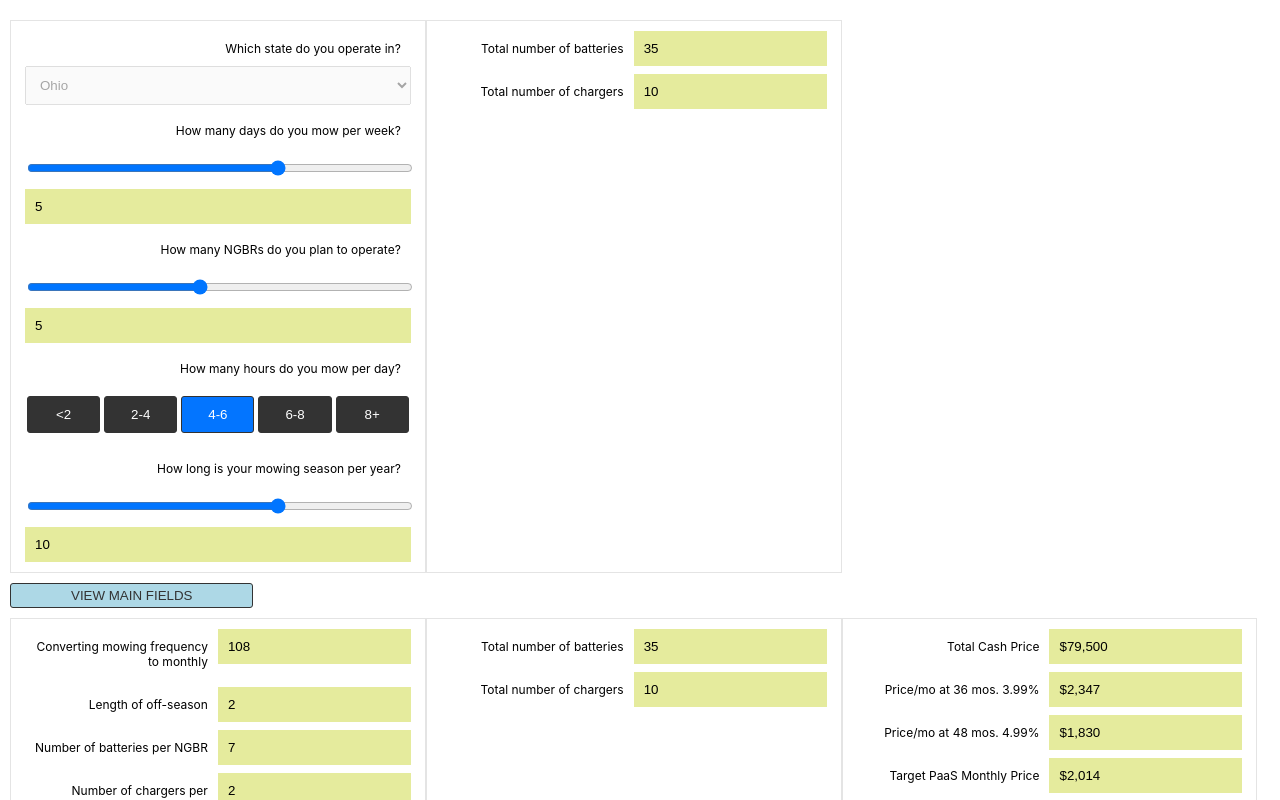
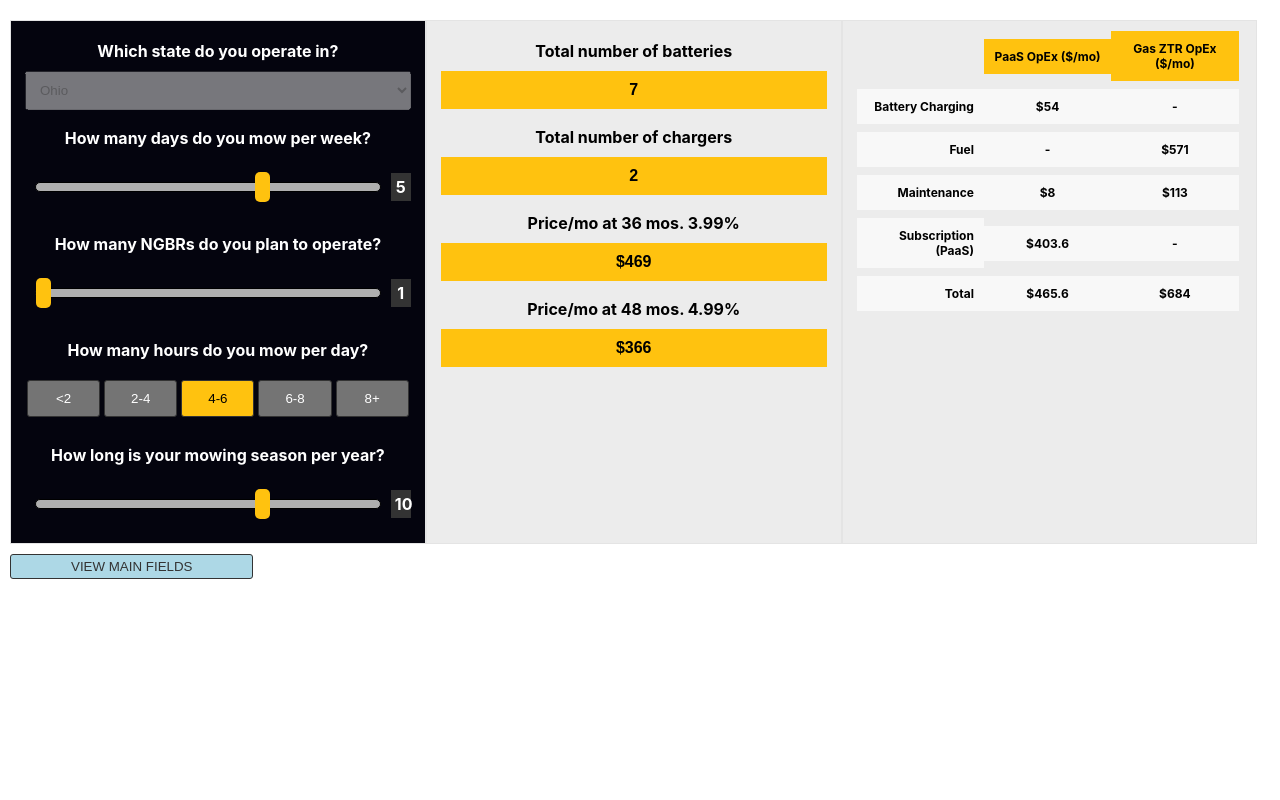
Before and after one commit to theckeler/dewalt-builds, a React (Create React App) app: page / in a window 1280 px wide. Shown: the top 800 px of the page. Built offline with nearby package versions, Linux system fonts and the light colour scheme; no server answers.

Commit message:
adding final outputs

```diff
--- a/src/App.js
+++ b/src/App.js
@@ -62,7 +62,7 @@ function App() {
   const [customerInputs, setCustomerInputs] = useState({
     location: "OH", // Geography / location
     daysMowedPerWeek: 5, // Days mowed per week
-    numberNGBRUnits: 5, // # Number of NGBR units
+    numberNGBRUnits: 1, // # Number of NGBR units
     mowingHours: 5, //    [HELPER] Mowing hours for calculation,
     lengthMowingSeason: 10, // Length of mowing season
   });
@@ -222,8 +222,8 @@ function App() {
 
   return (
     <div className="App">
-      <form>
-        <ul>
+      <form className="main">
+        <ul className="inputs">
           <li className="column">
             <span>
               <label id="location">Which state do you operate in?</label>
@@ -291,13 +291,13 @@ function App() {
               </select>
             </span>
           </li>
-          <li className="column">
+          <li className="column range">
             <span>
               <label id="daysMowedPerWeek">
                 How many days do you mow per week?
               </label>
             </span>
-            <span>
+            <span className="input">
               <input
                 type="range"
                 min="1"
@@ -308,16 +308,16 @@ function App() {
                 onChange={handleChange}
                 htmlFor="daysMowedPerWeek"
               />
-              <input value={customerInputs.daysMowedPerWeek} readOnly />
+              <span>{customerInputs.daysMowedPerWeek}</span>
             </span>
           </li>
-          <li className="column">
+          <li className="column range">
             <span>
               <label id="numberNGBRUnits">
                 How many NGBRs do you plan to operate?
               </label>
             </span>
-            <span>
+            <span className="input">
               <input
                 type="range"
                 min="1"
@@ -328,7 +328,7 @@ function App() {
                 onChange={handleChange}
                 htmlFor="numberNGBRUnits"
               />
-              <input value={customerInputs.numberNGBRUnits} readOnly />
+              <span>{customerInputs.numberNGBRUnits}</span>
             </span>
           </li>
           <li className="column">
@@ -401,13 +401,13 @@ function App() {
               </ul>
             </span>
           </li>
-          <li className="column">
+          <li className="column range">
             <span>
               <label id="lengthMowingSeason">
                 How long is your mowing season per year?
               </label>
             </span>
-            <span>
+            <span className="input">
               <input
                 type="range"
                 min="6"
@@ -418,13 +418,13 @@ function App() {
                 onChange={handleChange}
                 htmlFor="lengthMowingSeason"
               />
-              <input value={customerInputs.lengthMowingSeason} readOnly />
+              <span>{customerInputs.lengthMowingSeason}</span>
             </span>
           </li>
         </ul>
 
-        <ul>
-          <li>
+        <ul className="outputs">
+          <li className="column">
             <span>
               <label>Total number of batteries</label>
             </span>
@@ -432,7 +432,7 @@ function App() {
               <input id="" value={requiredEquipment.totalBateries} readOnly />
             </span>
           </li>
-          <li>
+          <li className="column">
             <span>
               <label>Total number of chargers</label>
             </span>
@@ -440,12 +440,106 @@ function App() {
               <input id="" value={requiredEquipment.totalChargers} readOnly />
             </span>
           </li>
+          <li className="column">
+            <span>
+              <label>Price/mo at 36 mos. 3.99%</label>
+            </span>
+            <span>
+              <input
+                id=""
+                value={"$" + dollarUSLocale.format(pricing.priceMo36)}
+                readOnly
+              />
+            </span>
+          </li>
+          <li className="column">
+            <span>
+              <label>Price/mo at 48 mos. 4.99%</label>
+            </span>
+            <span>
+              <input
+                id=""
+                value={"$" + dollarUSLocale.format(pricing.priceMo48)}
+                readOnly
+              />
+            </span>
+          </li>
+        </ul>
+
+        <ul className="outputs three">
+          <li>
+            <span></span>
+            <span className="bg-yellow">PaaS OpEx ($/mo)</span>
+            <span className="bg-yellow">Gas ZTR OpEx ($/mo)</span>
+          </li>
+          <li>
+            <span>Battery Charging</span>
+            <span>
+              {"$" +
+                dollarUSLocale.format(
+                  monthlyPaaSPowerCostNGBR * customerInputs.numberNGBRUnits
+                )}
+            </span>
+            <span>-</span>
+          </li>
+          <li>
+            <span>Fuel</span>
+            <span>-</span>
+            <span>
+              {"$" +
+                dollarUSLocale.format(
+                  monthlyFuelCostPerZTR * customerInputs.numberNGBRUnits
+                )}
+            </span>
+          </li>
+          <li>
+            <span>Maintenance</span>
+            <span>
+              {"$" +
+                dollarUSLocale.format(
+                  monthlyMaintenanceCostPerNGBR * customerInputs.numberNGBRUnits
+                )}
+            </span>
+            <span>
+              {"$" +
+                dollarUSLocale.format(
+                  monthlyMaintenanceCostPerZTR * customerInputs.numberNGBRUnits
+                )}
+            </span>
+          </li>
+          <li>
+            <span>Subscription (PaaS)</span>
+            <span>
+              {"$" + dollarUSLocale.format(pricing.targetPaasMonthlyPrice)}
+            </span>
+            <span>-</span>
+          </li>
+          <li>
+            <span>Total</span>
+            <span>
+              {"$" +
+                dollarUSLocale.format(
+                  monthlyPaaSPowerCostNGBR * customerInputs.numberNGBRUnits +
+                    monthlyMaintenanceCostPerNGBR *
+                      customerInputs.numberNGBRUnits +
+                    pricing.targetPaasMonthlyPrice
+                )}
+            </span>
+            <span>
+              {"$" +
+                dollarUSLocale.format(
+                  monthlyFuelCostPerZTR * customerInputs.numberNGBRUnits +
+                    monthlyMaintenanceCostPerZTR *
+                      customerInputs.numberNGBRUnits
+                )}
+            </span>
+          </li>
         </ul>
       </form>
 
       <button onClick={hideShowSection}>View main Fields</button>
 
-      <form id="output" className="">
+      <form id="output" className="hide-section">
         <ul>
           <li className="button-hide">
             <button onClick={hideShow}>Hide</button>
--- a/src/scss/App.css
+++ b/src/scss/App.css
@@ -35,7 +35,7 @@ button {
   padding: 10px 2px;
 }
 .buttons li button {
-  background: #333;
+  background: #747474;
   color: #fff;
   padding: 10px 4px;
   width: 100%;
@@ -44,7 +44,8 @@ button {
   cursor: pointer;
 }
 .buttons li button.active {
-  background: #0375ff;
+  background: #ffc20f;
+  color: #000;
 }
 
 form {
@@ -58,6 +59,42 @@ form ul {
   padding: 6px;
   position: relative;
   border: 1px solid #e4e4e4;
+}
+form ul.inputs, form ul.outputs {
+  background: #04040e;
+  font-weight: 700;
+}
+form ul.inputs {
+  color: #fff;
+}
+form ul.outputs {
+  background: #ececec;
+}
+form ul.outputs input:-moz-read-only {
+  font-size: 16px;
+  font-weight: 700;
+  text-align: center;
+  background: #ffc20f;
+}
+form ul.outputs input,
+form ul.outputs input:read-only {
+  font-size: 16px;
+  font-weight: 700;
+  text-align: center;
+  background: #ffc20f;
+}
+form ul.three li span {
+  padding: 10px;
+  flex-basis: 33%;
+}
+form ul.three li span:not(:empty) {
+  background: #f8f8f8;
+}
+form ul.three li span.bg-yellow {
+  background: #ffc20f;
+}
+form ul.three li span:nth-child(2), form ul.three li span:nth-child(3) {
+  text-align: center;
 }
 form ul.hide {
   overflow: hidden;
@@ -74,11 +111,25 @@ form ul.hide button:before {
 form ul li {
   display: flex;
   flex-direction: column;
-  align-items: flex-start;
+  align-items: center;
   padding: 4px 8px;
 }
 form ul li.column {
   flex-direction: column;
+  font-size: 16px;
+}
+form ul li.column label {
+  text-align: center;
+}
+form ul li.range .input {
+  display: flex;
+  align-items: center;
+}
+form ul li.range .input span {
+  text-align: center;
+  max-width: 20px;
+  padding: 4px;
+  background: #333;
 }
 form ul li span {
   display: block;
@@ -96,6 +147,33 @@ form input:-moz-read-only {
 form input:read-only {
   background: #e5eb9d;
   border: 0;
+}
+form input[type=range] {
+  background: transparent;
+  height: 38px;
+  -webkit-appearance: none;
+  margin: 10px 0;
+  width: 100%;
+}
+form input[type=range]::-webkit-slider-runnable-track, form input[type=range]:focus::-webkit-slider-runnable-track {
+  width: 100%;
+  height: 10px;
+  cursor: pointer;
+  box-shadow: 0;
+  background: #afafaf;
+  border-radius: 5px;
+  border: 1px solid #000000;
+}
+form input[type=range]::-webkit-slider-thumb {
+  box-shadow: 0;
+  border: 0;
+  height: 30px;
+  width: 15px;
+  border-radius: 5px;
+  background: #ffc20f;
+  cursor: pointer;
+  -webkit-appearance: none;
+  margin-top: -11px;
 }
 form label {
   display: block;
@@ -133,7 +211,8 @@ form label {
   }
 }
 @media only screen and (min-width: 1200px) {
-  form ul {
+  form ul,
+form.main ul {
     flex-basis: 33%;
   }
 }
--- a/src/scss/App.scss
+++ b/src/scss/App.scss
@@ -36,7 +36,7 @@ button {
     padding: 10px 2px;
 
     button {
-      background: #333;
+      background: rgb(116, 116, 116);
       color: #fff;
       padding: 10px 4px;
       width: 100%;
@@ -46,7 +46,8 @@ button {
       }
 
       &.active {
-        background: #0375ff;
+        background: #ffc20f;
+        color: #000;
       }
     }
   }
@@ -56,6 +57,12 @@ form {
   display: flex;
   flex-wrap: wrap;
 
+  &.main {
+    ul {
+      // flex-basis: 33%;
+    }
+  }
+
   ul {
     flex-basis: 100%;
     list-style: none;
@@ -63,6 +70,55 @@ form {
     padding: 6px;
     position: relative;
     border: 1px solid #e4e4e4;
+
+    &.inputs,
+    &.outputs {
+      background: rgb(4, 4, 14);
+      font-weight: 700;
+
+      // input:read-only {
+      //   background: rgb(140, 187, 240);
+      // }
+    }
+
+    &.inputs {
+      color: #fff;
+    }
+
+    &.outputs {
+      background: #ececec;
+
+      input,
+      input:read-only {
+        font-size: 16px;
+        font-weight: 700;
+        text-align: center;
+        background: #ffc20f;
+      }
+    }
+
+    &.three {
+      li {
+        span {
+          padding: 10px;
+          flex-basis: 33%;
+          // font-size: 12px;
+
+          &:not(:empty) {
+            background: #f8f8f8;
+          }
+
+          &.bg-yellow {
+            background: #ffc20f;
+          }
+
+          &:nth-child(2),
+          &:nth-child(3) {
+            text-align: center;
+          }
+        }
+      }
+    }
 
     &.hide {
       //height: 24px;
@@ -84,11 +140,30 @@ form {
     li {
       display: flex;
       flex-direction: column;
-      align-items: flex-start;
+      align-items: center;
       padding: 4px 8px;
 
       &.column {
         flex-direction: column;
+        font-size: 16px;
+
+        label {
+          text-align: center;
+        }
+      }
+
+      &.range {
+        .input {
+          display: flex;
+          align-items: center;
+
+          span {
+            text-align: center;
+            max-width: 20px;
+            padding: 4px;
+            background: #333;
+          }
+        }
       }
 
       span {
@@ -108,6 +183,37 @@ form {
     &:read-only {
       background: rgb(229, 235, 157);
       border: 0;
+    }
+  }
+
+  input[type="range"] {
+    background: transparent;
+    height: 38px;
+    -webkit-appearance: none;
+    margin: 10px 0;
+    width: 100%;
+
+    &::-webkit-slider-runnable-track,
+    &:focus::-webkit-slider-runnable-track {
+      width: 100%;
+      height: 10px;
+      cursor: pointer;
+      box-shadow: 0;
+      background: #afafaf;
+      border-radius: 5px;
+      border: 1px solid #000000;
+    }
+
+    &::-webkit-slider-thumb {
+      box-shadow: 0;
+      border: 0;
+      height: 30px;
+      width: 15px;
+      border-radius: 5px;
+      background: #ffc20f;
+      cursor: pointer;
+      -webkit-appearance: none;
+      margin-top: -11px;
     }
   }
 
@@ -162,7 +268,8 @@ form {
 }
 
 @media only screen and (min-width: 1200px) {
-  form {
+  form,
+  form.main {
     ul {
       flex-basis: 33%;
     }
```
Also changed, not shown: src/scss/App.min.css.
